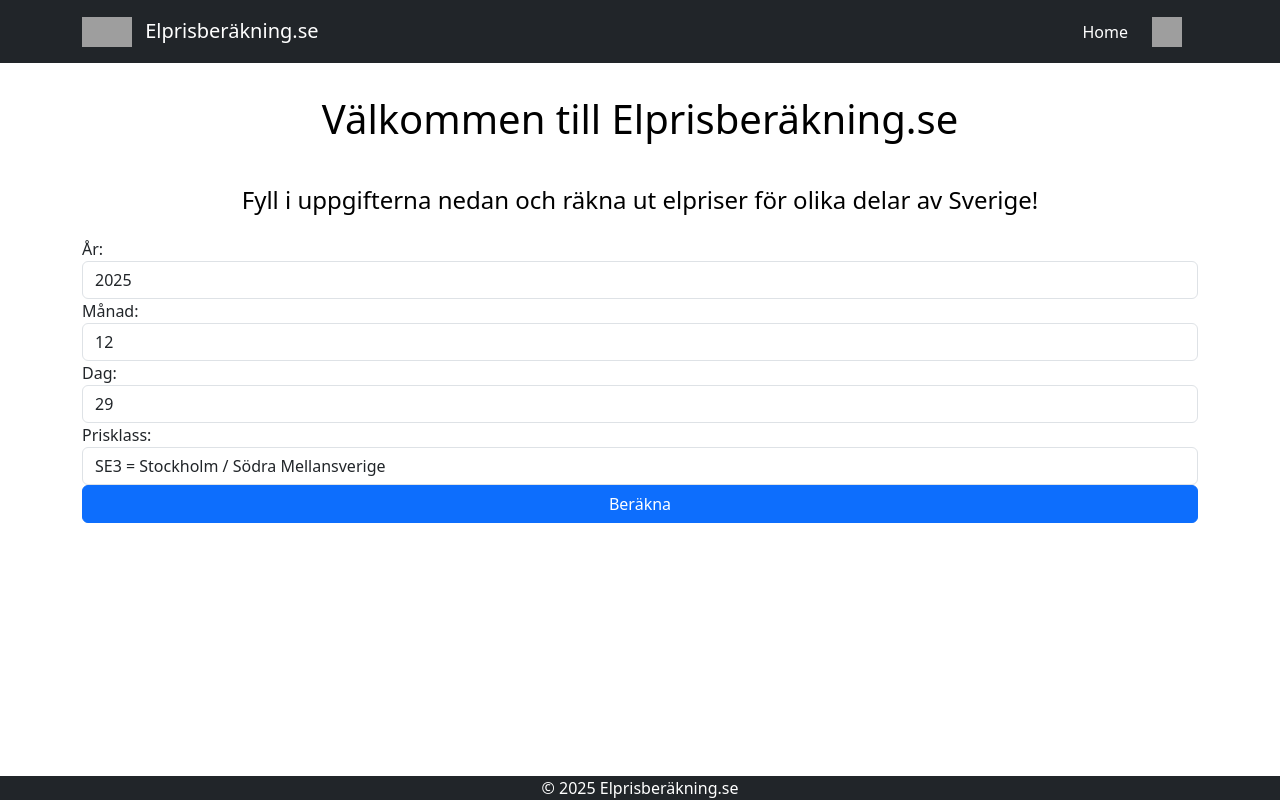
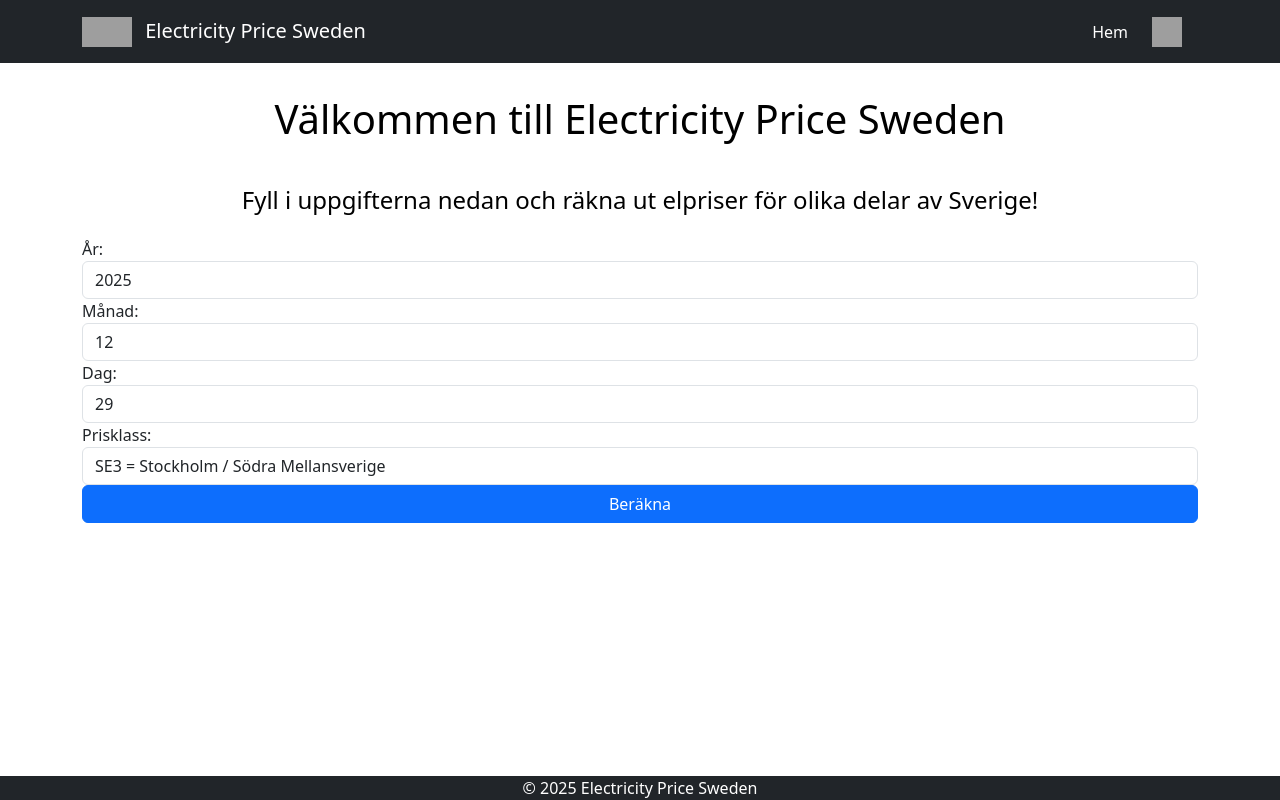
Before and after one commit to igor88gomes/electricity-price, a Flask app: page / in a window 1280 px wide. Run offline with Flask 3, Linux system fonts and the light colour scheme; some libraries are stand-ins or nearby versions; grey boxes are pictures that could not be loaded.

Commit message:
chore(templates): update UI texts and add message template (#45)

```diff
--- a/application/templates/footer.html
+++ b/application/templates/footer.html
@@ -1,3 +1,3 @@
 <footer class="container-fluid bg-dark text-white fixed-bottom d-flex justify-content-center align-items-center">
-    <p class="text-center m-0">&copy; 2025 Elprisberäkning.se</p>
+    <p class="text-center m-0">&copy; 2025 Electricity Price Sweden</p>
 </footer>
--- a/application/templates/header.html
+++ b/application/templates/header.html
@@ -2,16 +2,16 @@
     <nav class="navbar navbar-expand-lg navbar-light bg-dark">
         <div class="container d-flex align-items-center justify-content-between">
             <a class="navbar-brand text-white" href="/">
-                <img src="https://static.preparaenem.com/2021/08/corrente-eletrica.jpg" alt="Elprisberäkning Logo" width="50" height="30" class="d-inline-block align-text-top me-2">
-                Elprisberäkning.se
+                <img src="https://static.preparaenem.com/2021/08/corrente-eletrica.jpg" alt="Electricity Price Sweden Logo" width="50" height="30" class="d-inline-block align-text-top me-2">
+                Electricity Price Sweden
             </a>
             <ul class="navbar-nav d-flex align-items-center">
                 <li class="nav-item me-2">
-                    <a class="nav-link text-white" href="/">Home</a>
+                    <a class="nav-link text-white" href="/">Hem</a>
                 </li>
                 <li class="nav-item me-2">
                     <a class="nav-link" href="/">
-                        <img src="https://cdn-icons-png.flaticon.com/512/197/197564.png" alt="Elprisberäkning Logo" width="30" height="30" class="d-inline-block align-text-top">
+                        <img src="https://cdn-icons-png.flaticon.com/512/197/197564.png" alt="Electricity Price Sweden Logo" width="30" height="30" class="d-inline-block align-text-top">
                     </a>
                 </li>
             </ul>
--- a/application/templates/index.html
+++ b/application/templates/index.html
@@ -2,17 +2,16 @@
 
 {% block content %}
     <div class="container mt-3">
-        <!-- Formulär för att beräkna elpriset -->
         <form method="POST" action="/calculate">
 
             <h1 class="display-4 text-center">
-                <strong style="font-size: 2.5rem; color: #000;">Välkommen till Elprisberäkning.se</strong>
+                <strong style="font-size: 2.5rem; color: #000;">Välkommen till Electricity Price Sweden</strong>
            </h1>
 
             <p class="display-4 text-center">
                 <strong class="display-4" style="font-size: 1.5rem; color: #000;">Fyll i uppgifterna nedan och räkna ut elpriser för olika delar av Sverige!</strong>
             </p>
-            <!-- Inmatningsfält för år -->
+
             <div class="form-group">
                 <label for="year">År:</label>
                 <select class="form-control" id="year" name="year" required>
@@ -23,34 +22,28 @@
                 </select>
             </div>
 
-            <!-- Inmatningsfält för månad -->
             <div class="form-group">
                 <label for="month">Månad:</label>
                 <select class="form-control" id="month" name="month" required>
                     {% for m in range(1, 13) %}
-                    <!-- Jinja-loopen för att generera månads alternativ dynamiskt -->
                         <option value="{{ m }}" {% if m == month %}selected{% endif %}>{{ m }}</option>
                     {% endfor %}
                 </select>
             </div>
 
-            <!-- Inmatningsfält för dag -->
             <div class="form-group">
                 <label for="day">Dag:</label>
                 <select class="form-control" id="day" name="day" required>
                     {% for d in range(1, 32) %}
-                    <!-- Jinja-loopen för att generera dags alternativ dynamiskt -->
                         <option value="{{ d }}" {% if d == day %}selected{% endif %}>{{ d }}</option>
                     {% endfor %}
                 </select>
             </div>
 
-            <!-- Prisklass-dropdown -->
             <div class="form-group">
                 <label for="price_class">Prisklass:</label>
                 <select class="form-control" id="price_class" name="price_class" >
                     {% for option in ["SE1", "SE2", "SE3", "SE4"] %}
-                    <!-- Jinja-loopen för att generera prisklas alternativ dynamiskt -->
                         <option value="{{ option }}" {% if option == price_class %}selected{% endif %}>
                             {{ option }} =
                             {% if option == "SE1" %}
@@ -58,7 +51,7 @@
                             {% elif option == "SE2" %}
                                 Sundsvall / Norra Mellansverige
                             {% elif option == "SE3" %}
-                                Stockholm / Södra Mellansverige <!-- Standardvärde för prisklassen "SE3" -->
+                                Stockholm / Södra Mellansverige
                             {% elif option == "SE4" %}
                                 Malmö / Södra Sverige
                             {% endif %}
@@ -67,22 +60,17 @@
                 </select>
             </div>
 
-            <!-- Knapp för att skicka formulärdata -->
             <div class="d-grid gap-2">
                 <button class="btn btn-primary" type="submit">Beräkna</button>
             </div>
         </form>
     </div>
 
-    <!-- Menyalternativ i navigeringsfältet -->
     <ul class="navbar-nav ml-auto d-flex align-items-center">
         {% for option in menu_options %}
             <li class="nav-item me-3">
                 <a class="nav-link text-white" href="{{ option.url }}">{{ option.name }}</a>
             </li>
-        <!-- Den här delen representerar navigeringsfältets menyalternativ. Den visar en lista med menyalternativ baserat på
-        "menu_options"-data från servern. När en menypost klickas, dirigeras användaren till den URL som anges i attributet "option.url".
-        Menyn ger navigeringsalternativ till andra delar av webbplatsen. -->
         {% endfor %}
     </ul>
 {% endblock %}
--- a/application/templates/layout.html
+++ b/application/templates/layout.html
@@ -3,7 +3,7 @@
 <head>
     <meta charset="UTF-8">
     <meta name="viewport" content="width=device-width, initial-scale=1.0">
-    <title>{% block title %}Elprisberäkning{% endblock %}</title>
+    <title>{% block title %} Electricity Price{% endblock %}</title>
     <link rel="stylesheet" href="{{ url_for('static', filename='css/bootstrap.min.css') }}">
 </head>
 <body>
```
Also changed, not shown: application/templates/message.html (added, +31 -0 lines), application/templates/result.html (+2 -5 lines).
